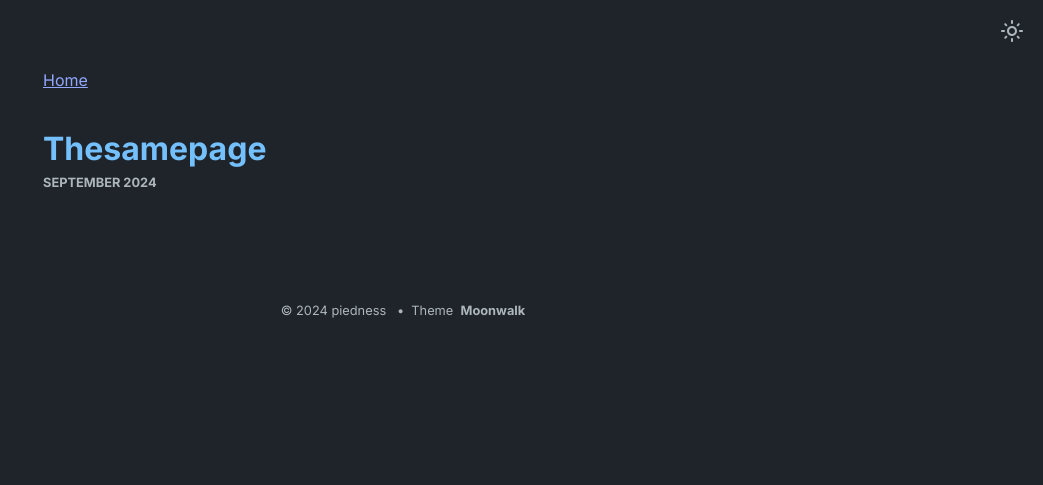
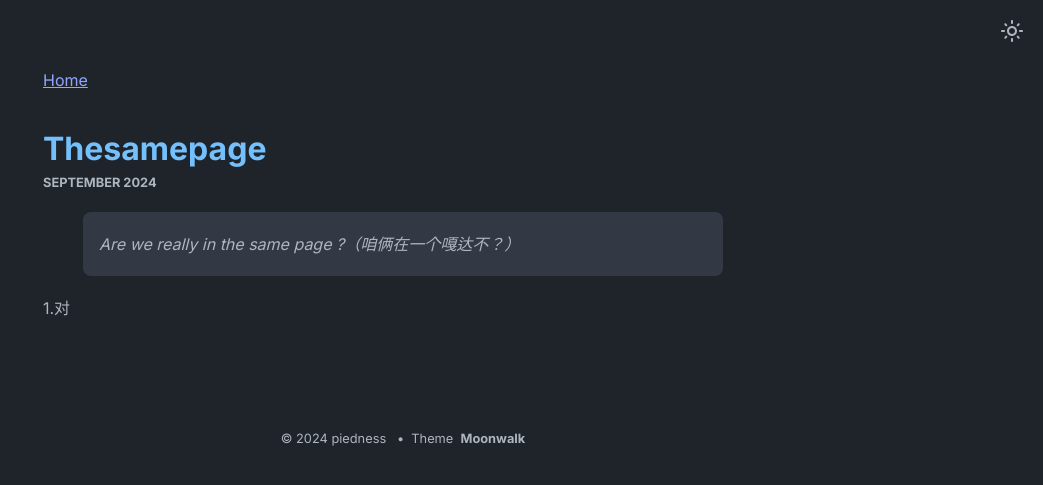
Before and after one commit to pieches/moonpielog, a Jekyll site: the page built from _posts/2024-09-21-TheSamePage.md, in a window 1280 px wide. Shown: the top 485 px of the page, without its empty margins (237-1280 px from the left). Built offline with Jekyll 4.4.1, drawn with Linux system fonts in a browser that asks for light colours.

Commit message:
Update 2024-09-21-TheSamePage.md

```diff
--- a/_posts/2024-09-21-TheSamePage.md
+++ b/_posts/2024-09-21-TheSamePage.md
@@ -1,3 +1,7 @@
 ---
 layout: post
 ---
+
+> Are we really in the same page ?（咱俩在一个嘎达不？）
+
+1.对
```
